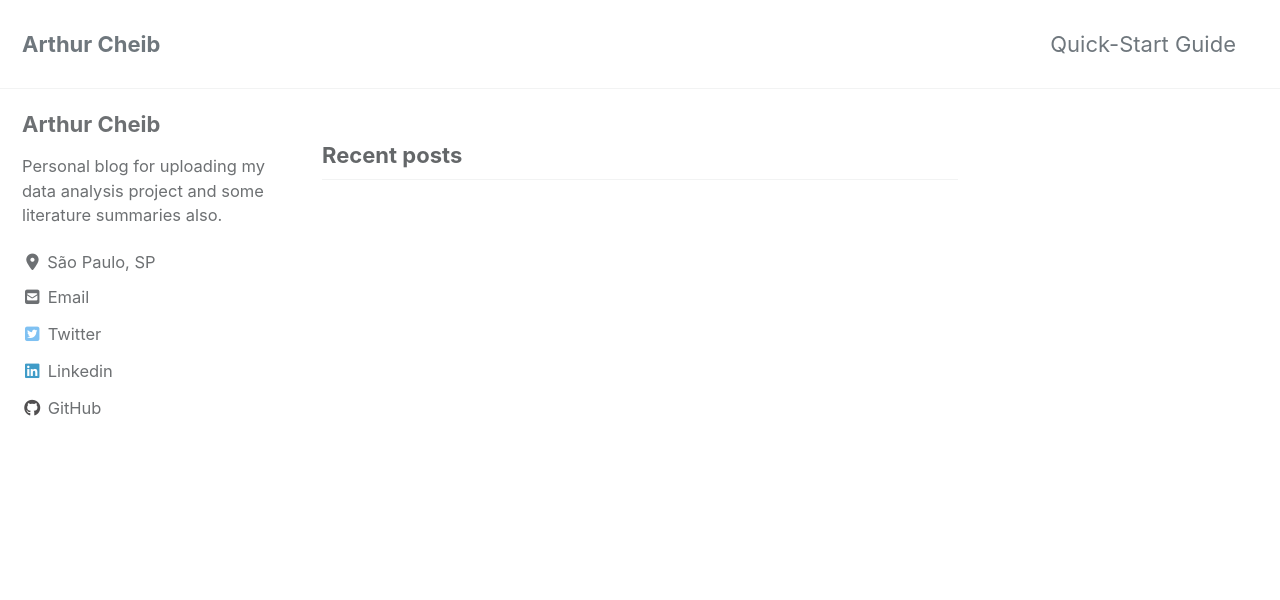
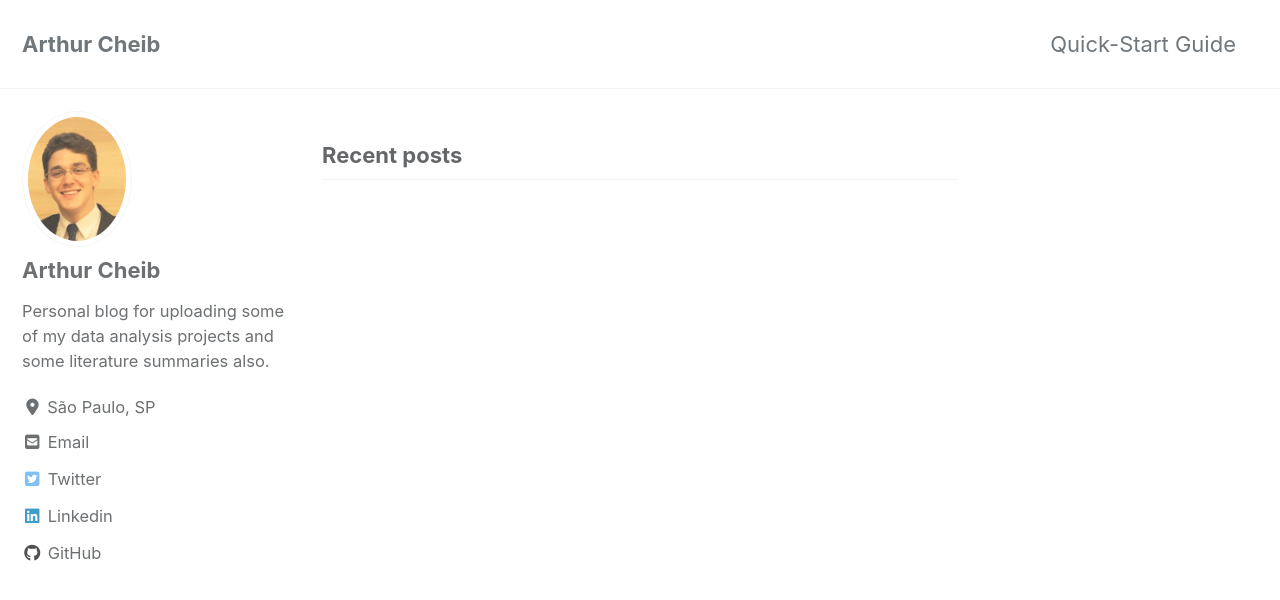
Before and after one commit to ArthurCheib/ArthurCheib.github.io, a Jekyll site: the page built from index.html, in a window 1280 px wide and 900 px high. Shown: the top 600 px of the window. Built offline with Jekyll 4.4.1, drawn with Linux system fonts in a browser that asks for light colours; cached includes are drawn as plain includes; nearby versions of some CDN libraries; the list of posts is cut into pages by our own code.

Commit message:
Add my profile picture

```diff
--- a/_config.yml
+++ b/_config.yml
@@ -94,8 +94,8 @@ analytics:
 # Site Author
 author:
   name             : "Arthur Cheib"
-  avatar           : # path of avatar image, e.g. "/assets/images/bio-photo.jpg"
-  bio              : "Personal blog for uploading my data analysis project and some literature summaries also."
+  avatar           : "/images/profile_pic.jpg"
+  bio              : "Personal blog for uploading some of my data analysis projects and some literature summaries also."
   location         : "São Paulo, SP"
   email            :
   links:
```
Also changed, not shown: images/profile_pic.jpg (added).
